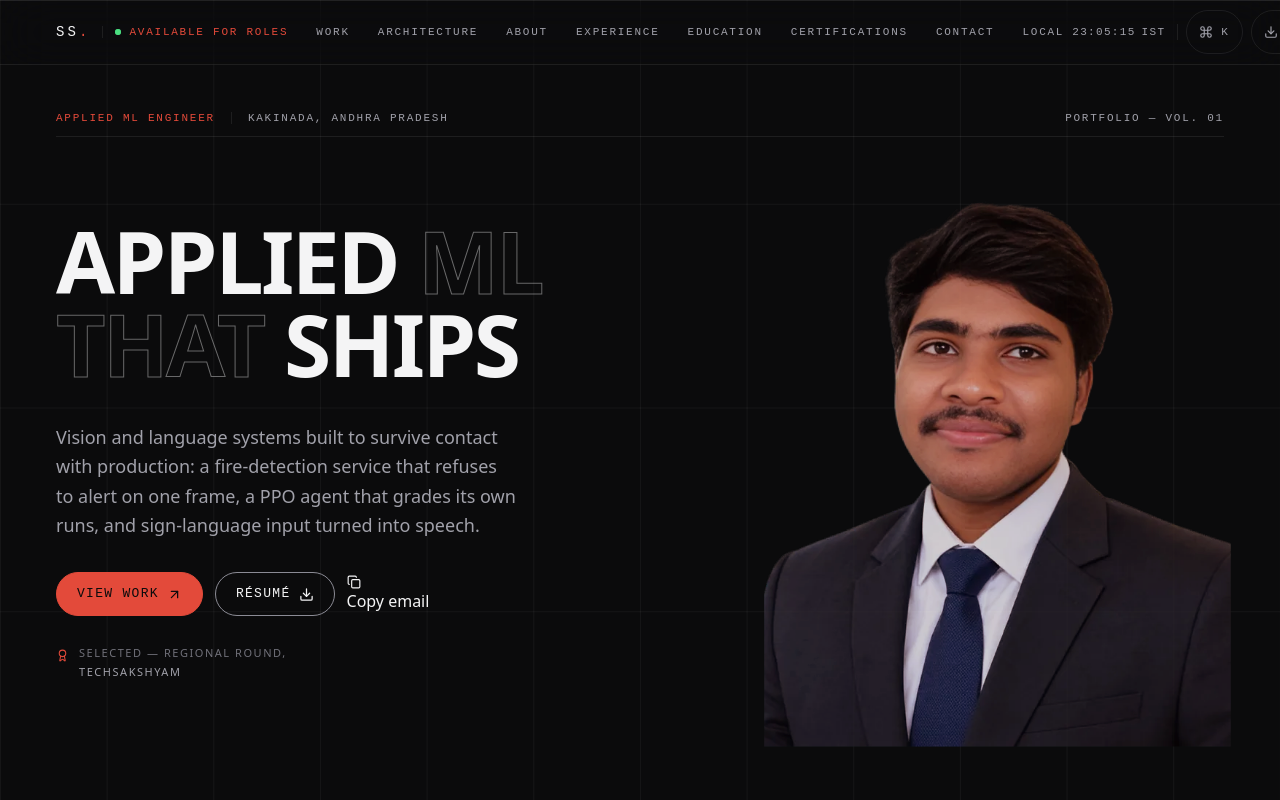
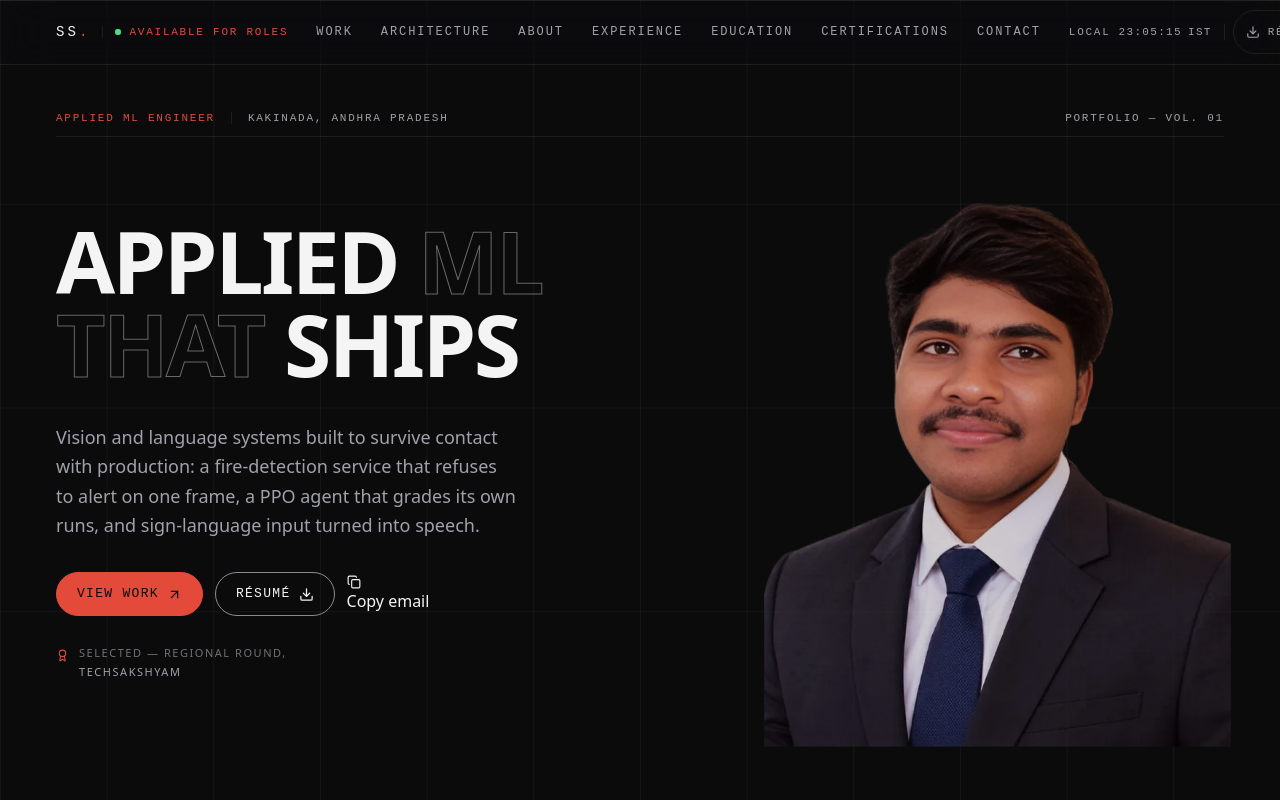
Before and after one commit to santhosh220z/Personal_Portfolio, a React (Vite) app: page / in a window 1280 px wide. Shown: the top 800 px of the page. Built offline with nearby package versions, Linux system fonts and the light colour scheme; a web font is replaced by a local one.

Commit message:
feat(nav): remove shortcut button and show all sections in navbar

```diff
--- a/src/components/Nav.jsx
+++ b/src/components/Nav.jsx
@@ -1,5 +1,5 @@
 import React, { useRef } from 'react';
-import { Command, Download, Moon, Sun } from 'lucide-react';
+import { Download } from 'lucide-react';
 import { gsap, ScrollTrigger } from '../lib/gsap';
 import { useLocalTime } from '../lib/hooks';
 import { NAV_LINKS, SITE } from '../data/site';
@@ -23,7 +23,7 @@ const Availability = () => (
   </span>
 );
 
-const Nav = ({ onOpenCommand }) => {
+const Nav = () => {
   const barRef = useRef(null);
   const time = useLocalTime(SITE.timeZone);
 
@@ -81,12 +81,12 @@ const Nav = ({ onOpenCommand }) => {
 
           {/* Anchors */}
           <nav aria-label="Sections" className="hidden md:block">
-            <ul className="flex items-center gap-1 list-none p-0">
+            <ul className="flex items-center gap-0.5 list-none p-0 lg:gap-1">
               {NAV_LINKS.map((link) => (
                 <li key={link.id}>
                   <a
                     href={link.href}
-                    className="meta inline-flex h-11 items-center px-3 transition-colors hover:text-fg-1 focus-visible:text-fg-1"
+                    className="meta inline-flex h-11 items-center px-2 text-[11px] transition-colors hover:text-fg-1 focus-visible:text-fg-1 lg:px-2.5 lg:text-[12px] xl:px-3"
                   >
                     {link.label}
                   </a>
@@ -107,16 +107,6 @@ const Nav = ({ onOpenCommand }) => {
                 <span className="ml-1.5 text-fg-2">{SITE.timezoneLabel}</span>
               </time>
             </div>
-
-            <button
-              type="button"
-              onClick={onOpenCommand}
-              aria-label="Open command palette"
-              className="hidden h-11 items-center gap-2 rounded-full border border-rule px-3 transition-colors hover:border-fg-1 sm:inline-flex"
-            >
-              <Command size={14} className="text-fg-2" aria-hidden="true" />
-              <span className="meta">K</span>
-            </button>
 
             {/* Résumé download. A labelled control is a lot of width to spend in a
                 56px bar that already carries four anchors, the clock, the ⌘K
```
